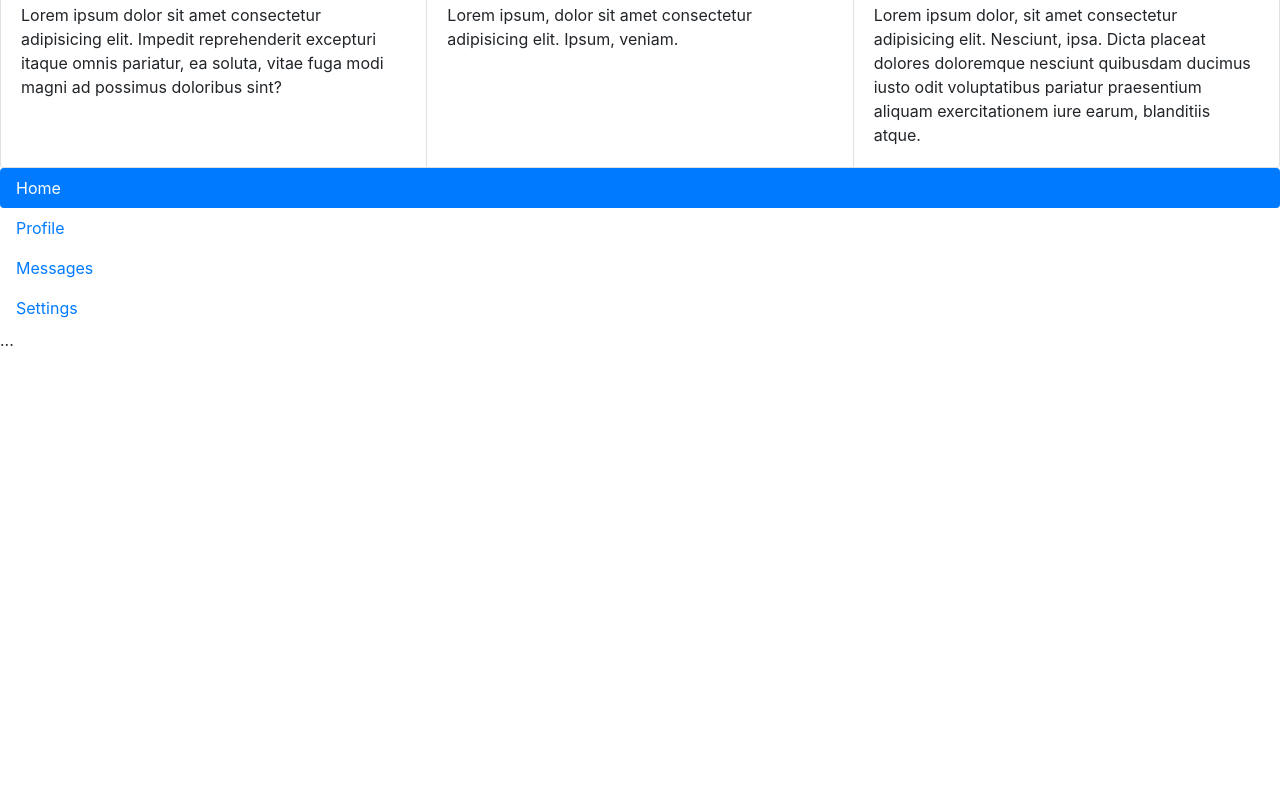
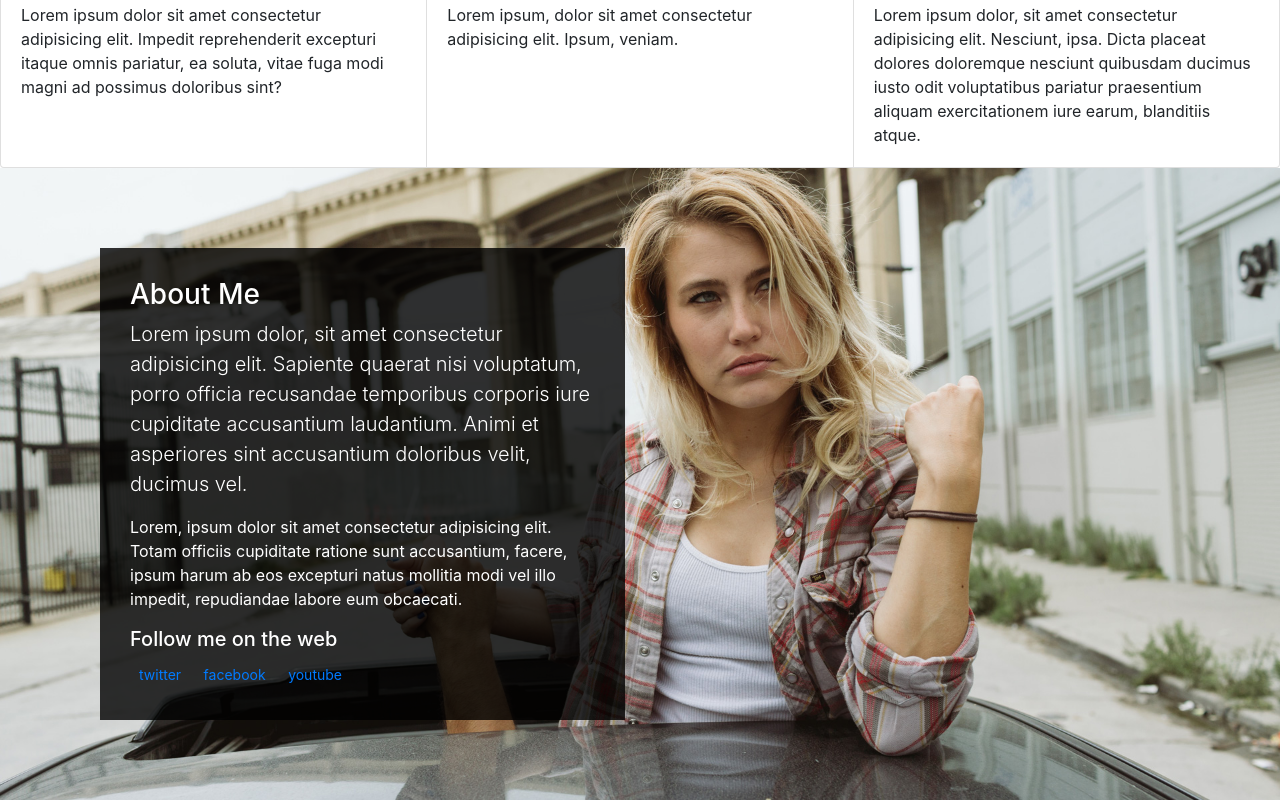
Before and after one commit to Cpeters1982/hss_client, a plain HTML site: page index.html in a window 1280 px wide. Shown: the part 2047-2847 px from the top of the page. Before the commit the page ends 2399 px from the top, so only its background shows below. Drawn offline with nearby package versions, Linux system fonts and the light colour scheme.

Commit message:
Altered styles.css and added an about me section to index.html

```diff
--- a/index.html
+++ b/index.html
@@ -144,23 +144,27 @@
                 </div>
             </section>
             <!-- End cards -->
+            <section id="about">
+                <div class="section-content">
+                    <div class="container">
+                        <div class="col-md-6">
+                            <div class="about-text">
+                                <h3>About Me</h3>
+                                <p class="lead">Lorem ipsum dolor, sit amet consectetur adipisicing elit. Sapiente quaerat nisi voluptatum,
+                                porro officia recusandae temporibus corporis iure cupiditate accusantium laudantium. Animi et asperiores
+                                sint accusantium doloribus velit, ducimus vel.</p>
+                                <p>Lorem, ipsum dolor sit amet consectetur adipisicing elit. Totam officiis cupiditate ratione sunt accusantium,
+                                facere, ipsum harum ab eos excepturi natus mollitia modi vel illo impedit, repudiandae labore eum obcaecati.</p>
 
-            <!-- Start footer -->
-            <section id="footer">
-                <div class="nav flex-column nav-pills" id="v-pills-tab" role="tablist" aria-orientation="vertical">
-                    <a class="nav-link active" id="v-pills-home-tab" data-toggle="pill" href="#v-pills-home" role="tab" aria-controls="v-pills-home" aria-selected="true">Home</a>
-                    <a class="nav-link" id="v-pills-profile-tab" data-toggle="pill" href="#v-pills-profile" role="tab" aria-controls="v-pills-profile" aria-selected="false">Profile</a>
-                    <a class="nav-link" id="v-pills-messages-tab" data-toggle="pill" href="#v-pills-messages" role="tab" aria-controls="v-pills-messages" aria-selected="false">Messages</a>
-                    <a class="nav-link" id="v-pills-settings-tab" data-toggle="pill" href="#v-pills-settings" role="tab" aria-controls="v-pills-settings" aria-selected="false">Settings</a>
-                </div>
-                <div class="tab-content" id="v-pills-tabContent">
-                    <div class="tab-pane fade show active" id="v-pills-home" role="tabpanel" aria-labelledby="v-pills-home-tab">...</div>
-                    <div class="tab-pane fade" id="v-pills-profile" role="tabpanel" aria-labelledby="v-pills-profile-tab">...</div>
-                    <div class="tab-pane fade" id="v-pills-messages" role="tabpanel" aria-labelledby="v-pills-messages-tab">...</div>
-                    <div class="tab-pane fade" id="v-pills-settings" role="tabpanel" aria-labelledby="v-pills-settings-tab">...</div>
+                                <h5>Follow me on the web</h5>
+                                <a href="https://www.twitter.com" class="btn btn-sm btn-secondary-outline">twitter</a>
+                                <a href="https://www.facebook.com" class="btn btn-sm btn-secondary-outline">facebook</a>
+                                <a href="https://www.youtube.com" class="btn btn-sm btn-secondary-outline">youtube</a>
+                            </div>
+                        </div>
+                    </div>
                 </div>
             </section>
-            <!-- End footer -->
     <!-- jQuery + popper first, then bootstrap js -->
     <script src="https://code.jquery.com/jquery-3.2.1.slim.min.js" integrity="sha384-KJ3o2DKtIkvYIK3UENzmM7KCkRr/rE9/Qpg6aAZGJwFDMVNA/GpGFF93hXpG5KkN" crossorigin="anonymous"></script>
     <script src="https://cdnjs.cloudflare.com/ajax/libs/popper.js/1.12.9/umd/popper.min.js" integrity="sha384-ApNbgh9B+Y1QKtv3Rn7W3mgPxhU9K/ScQsAP7hUibX39j7fakFPskvXusvfa0b4Q" crossorigin="anonymous"></script>
--- a/styles.css
+++ b/styles.css
@@ -20,3 +20,18 @@ body {
     border-color: blueviolet;
 
 }
+
+.section-content {
+    padding: 5rem 0;
+}
+
+#about {
+    background: url('img/girlincar.jpg') center center no-repeat;
+    background-size: cover;
+}
+
+.about-text {
+    background: rgba(0,0,0,0.8);
+    color: white;
+    padding: 1.875rem;
+}
```
